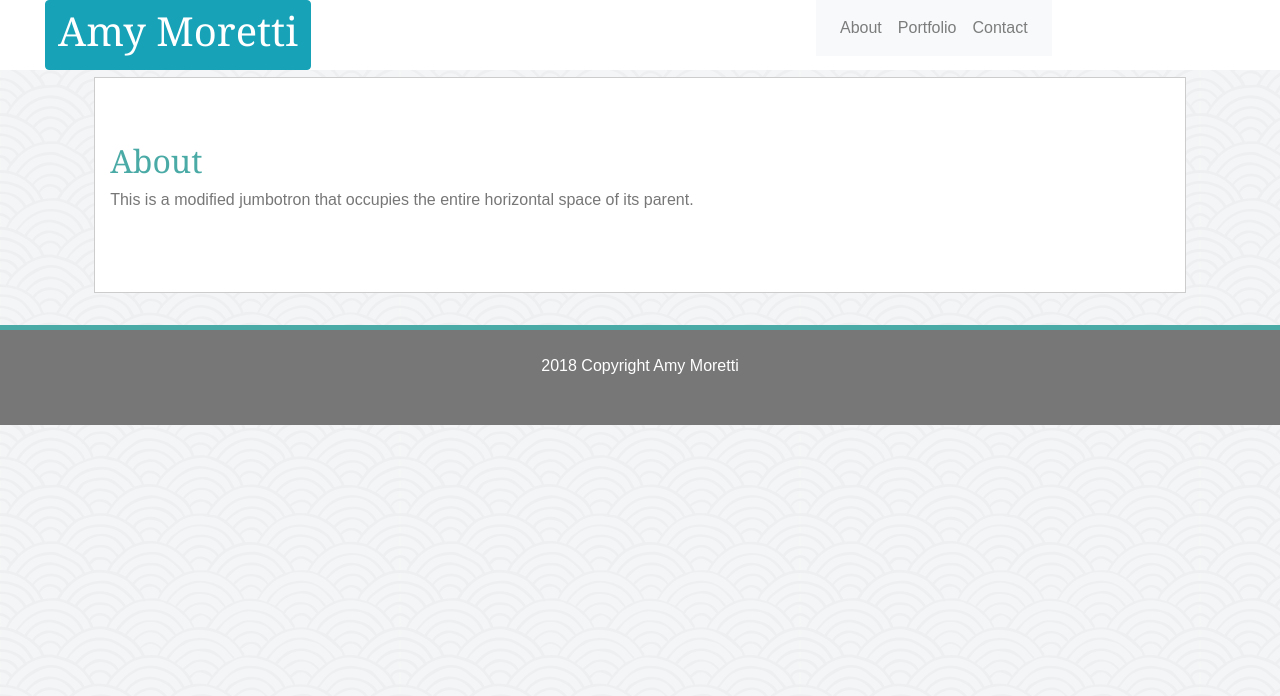
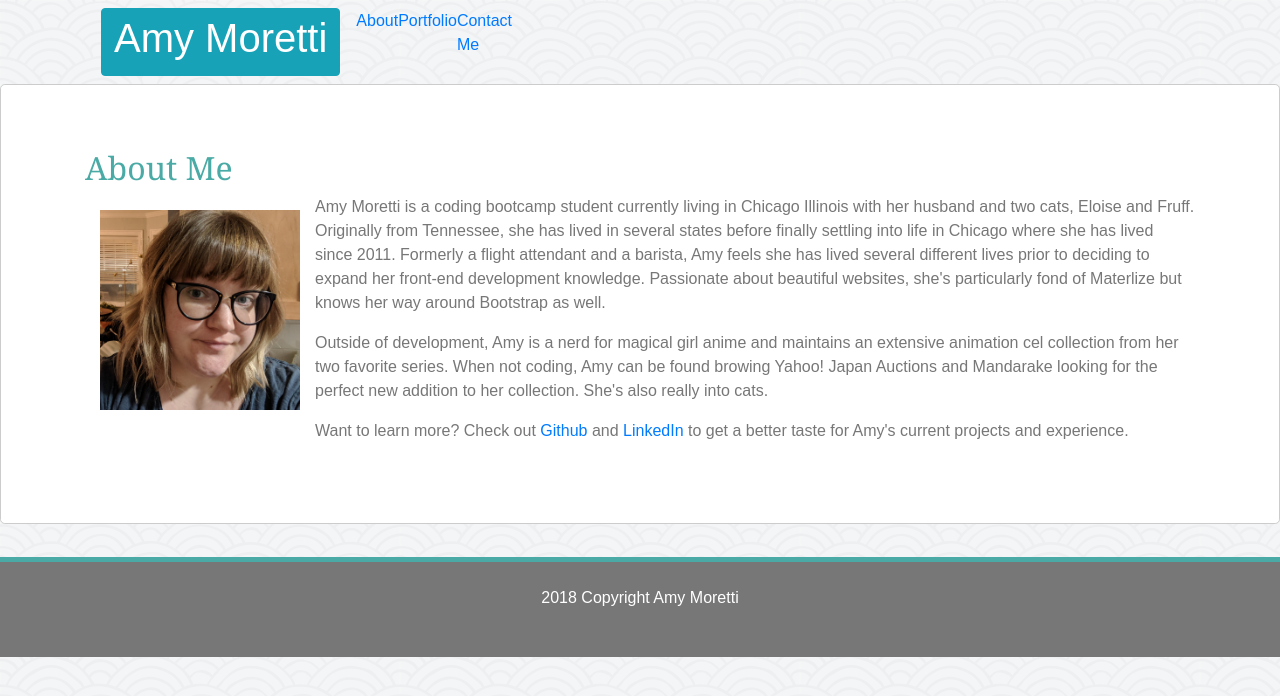
Before and after one commit to morettiamye/Bootstrap-Portfolio, a plain HTML site: page index.html in a window 1280 px wide. Drawn offline with nearby package versions, Linux system fonts and the light colour scheme; files that its build step writes are made by us from their sources.

Commit message:
Index and contact done

```diff
--- a/assets/css/style.css
+++ b/assets/css/style.css
@@ -12,20 +12,6 @@ h2 {
 p {
     color: #777;
 }
-.btn {
-    float: left;
-    font-family: Georgia, 'Times New Roman', Times, serif;
-}
-
-.container-fluid {
-    background-color: #fff;
-}
-
-
-/* I cant for the life of me figure out a complete background color change for the nav bar.  This seems to take care of most of it.*/
-.custom-nav {
-    background-color: #fff;
-}
 
 .jumbotron {
     background-color: #fff;
@@ -38,3 +24,14 @@ p {
     border-top: 5px solid #4aaaa5;
     height: 100px;
 }
+
+.btn {
+    float: left;
+}
+
+img {
+    height: 200px;
+    width: 200px;
+    float: left;
+    margin: 15px;
+}
--- a/index.html
+++ b/index.html
@@ -3,7 +3,7 @@
 <head>
     <meta charset="utf-8" />
     <meta http-equiv="X-UA-Compatible" content="IE=edge">
-    <title>Page Title</title>
+    <title>About Me</title>
     <meta name="viewport" content="width=device-width, initial-scale=1">
     <!--Reset-->
     <link rel="stylesheet" type="text/css" media="screen" href="/assets/reset.css"/>
@@ -16,43 +16,46 @@
 
 <body>
 
+  <div class="container">
+    <div class="row">
       <!-- Navigation Bar -->
-   <div class="container-fluid d-inline-flex">
-    <div class="row">
+      <nav class="navbar navbar-default navbar-expand">
+        <div class="navbar-header">
             <div class="col">
+              <button type="button" class="btn btn-info navbar-brand"><h1>Amy Moretti</h1></button>
             </div>
-        <div class="col">
-          <button type="button" class="btn btn-info"><h1>Amy Moretti</h1></button>
-        </div>
-        <div class="fixed-top d-inline-flex justify-content-end col-sm-10">
-          <nav class="navbar navbar-right navbar-expand-lg navbar-light bg-light custom-nav">
-            <div class="collapse navbar-collapse" id="navbarSupportedContent">
-              <ul class="nav navbar-nav navbar-right">
-                  <li class="nav-item">
-                    <a class="nav-link" href="index.html">About</a>
-                  </li>
-                  <li class="nav-item">
-                    <a class="nav-link" href="portfolio.html">Portfolio</a>
-                  </li>
-                  <li class="nav-item">
-                    <a class="nav-link" href="contact.html">Contact</a>
-                  </li>
+            <ul class="nav navbar-nav navbar-expand navbar-right mr-auto">
+              <li><a href="index.html">About</a></li>
+              <li><a href="portfolio.html">Portfolio</a></li>
+              <li><a href="contact.html">Contact Me</a></li>
             </ul>
          </div>
       </nav>
     </div>
 </div>
+
+
+
+    <!-- Jumbotron for Main Content -->
+    <div class="jumbotron">
+      <div class="container">
+          <div class="about">
+              <h2>About Me</h2>
+
+              <div class="bio">
+                  <!--Self Image-->
+                  <img src="assets/images/self.jpg">
+
+
+                  <p>Amy Moretti is a coding bootcamp student currently living in Chicago Illinois with her husband and two cats, Eloise and Fruff.  Originally from Tennessee, she has lived in several states before finally settling into life in Chicago where she has lived since 2011.  Formerly a flight attendant and a barista, Amy feels she has lived several different lives prior to deciding to expand her front-end development knowledge.  Passionate about beautiful websites, she's particularly fond of Materlize but knows her way around Bootstrap as well.  </p>
+
+                  <p>Outside of development, Amy is a nerd for magical girl anime and maintains an extensive animation cel collection from her two favorite series.  When not coding, Amy can be found browing Yahoo! Japan Auctions and Mandarake looking for the perfect new addition to her collection.  She's also really into cats.</p>
+
+                  <p>Want to learn more?  Check out <a href="https://www.github.com/morettiamye">Github</a> and <a href="https://www.linkedin.com/in/amy-moretti-71339b168/">LinkedIn</a> to get a better taste for Amy's current projects and experience.</p>
               </div>
 
-  <div class="row">
-    <div class="col sm-1">
 
           </div>
-    <!-- Jumbotron for Main Content -->
-    <div class="jumbotron jumbotron-fluid col-sm-10">
-      <div class="container">
-        <h2>About</h2>
-        <p>This is a modified jumbotron that occupies the entire horizontal space of its parent.</p>
       </div>
     </div>
     <div class="col-sm-1">
```
Also changed, not shown: contact.html (+78 -0 lines), assets/images/self.jpg (added), 2 other files. Lines whose indentation alone changed are shown as unchanged.
